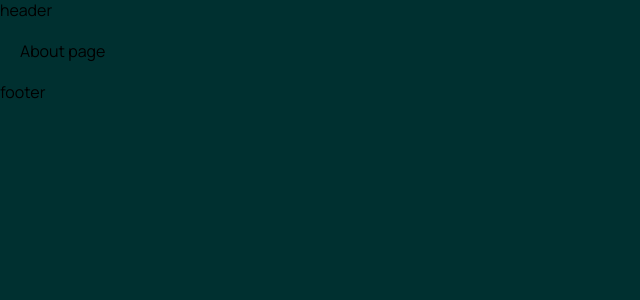
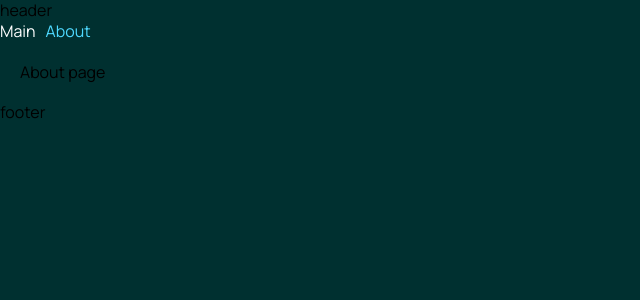
Before and after one commit to dashaBobrovad/React-crush, a React (Create React App) app: page /about in a window 1280 px wide. Shown: the top 300 px of the page, without its empty margins (0-640 px from the left). Built offline with nearby package versions, Linux system fonts and the light colour scheme.

Commit message:
before redux

```diff
--- a/src/App.tsx
+++ b/src/App.tsx
@@ -1,5 +1,6 @@
 import React from "react";
 import { Route, Routes } from 'react-router-dom';
+import {Navigation} from "./components";
 import { AboutPage, ProductsPage } from "./pages";
 
 // + стили react для компонентов
@@ -22,11 +23,12 @@ import { AboutPage, ProductsPage } from "./pages";
 // page speed
 // сделать страницу, на ней переключалка (в виде таблици и в виде карточек), внутрь каждого можно проваливаться
 // можно еще захуярить смену тем (тепно-зеленая и розовая, например)
+// 404
 
 function App() {
   return (
     <React.Fragment>
-      <div>header</div>
+      <div>header<Navigation /></div>
       <div className="container">
       <Routes>
         <Route path="/" element={<ProductsPage />} />
--- /dev/null
+++ b/src/assets/scss/components/ui/Navigation.module.scss
@@ -0,0 +1,16 @@
+@import '../../init/vars';
+
+.navigation{
+    display: flex;
+
+    &__item{
+        color: $white;
+        &:not(:last-child){
+            margin-right: 10px;
+        }
+
+        &--active{
+            color: $blue-light;
+        }
+    }
+}
--- a/src/components/Product/Product.tsx
+++ b/src/components/Product/Product.tsx
@@ -1,10 +1,8 @@
-import React, { useState } from "react";
+import React from "react";
 import { IProduct } from "../../types/IProduct";
 import { Button, Icon } from '../../components';
 import { faStar } from '@fortawesome/free-solid-svg-icons';
 import s from '../../assets/scss/components/Product/Product.module.scss';
-
-
 
 interface ProductProps {
   product: IProduct;
--- a/src/components/index.tsx
+++ b/src/components/index.tsx
@@ -1,11 +1,21 @@
-import CreateProductForm from "./Product/CreateProductForm";
+import ErrorBoundary from "./ErrorBoundary";
+
+// ui
 import Error from "./ui/Error";
 import Button from "./ui/Button"
-import ErrorBoundary from "./ErrorBoundary";
 import Loader from "./ui/Loader";
 import Modal from "./ui/Modal";
+import Icon from "./ui/Icon";
+import Navigation from "./ui/Navigation";
+
+// Product
+import CreateProductForm from "./Product/CreateProductForm";
 import Product from "./Product/Product";
 import ProductList from "./Product/ProductList";
-import Icon from "./ui/Icon";
 
-export {Icon, CreateProductForm, Error, ErrorBoundary, Loader, Modal, Product, ProductList, Button}
+export {
+    ErrorBoundary,
+    // ui
+    Error, Button, Loader, Modal, Icon, Navigation,
+    // Product
+    CreateProductForm, Product, ProductList}
--- /dev/null
+++ b/src/components/ui/Navigation.tsx
@@ -0,0 +1,14 @@
+import React from "react";
+import { NavLink } from "react-router-dom";
+import s from "../../assets/scss/components/ui/Navigation.module.scss";
+
+function Navigation() {
+  return (
+    <nav className={s.navigation}>
+      <NavLink to="/" className={({ isActive }) => (isActive ? `${s.navigation__item} ${s['navigation__item--active']}` : s.navigation__item)}>Main</NavLink>
+      <NavLink to="/about" className={({ isActive }) => (isActive ? `${s.navigation__item} ${s['navigation__item--active']}` : s.navigation__item)}>About</NavLink>
+    </nav>
+  );
+}
+
+export default Navigation;
--- a/src/index.tsx
+++ b/src/index.tsx
@@ -3,10 +3,13 @@ import ReactDOM from "react-dom/client";
 import "./index.scss";
 import App from "./App";
 import { BrowserRouter } from "react-router-dom";
+import { createStore } from "redux";
 
 const root = ReactDOM.createRoot(
   document.getElementById("root") as HTMLElement
 );
+
+
 root.render(
   <BrowserRouter>
     <App />
```
